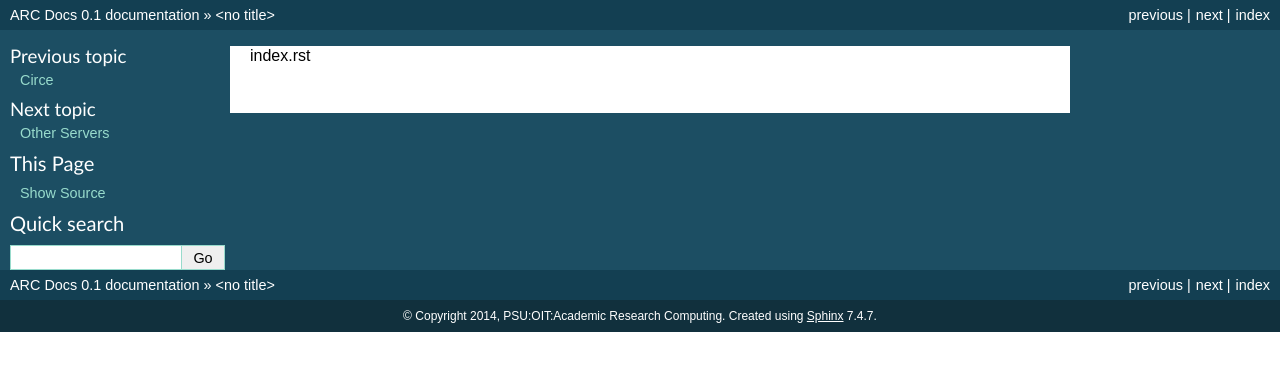
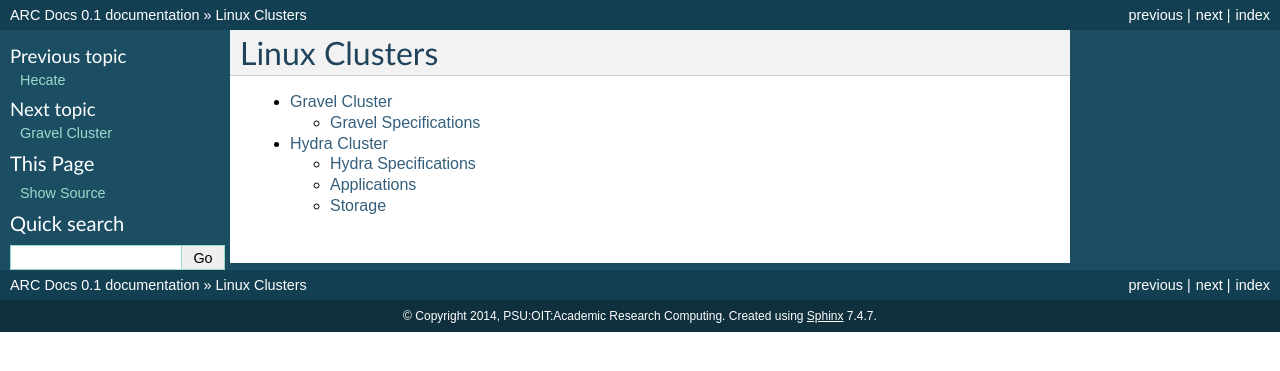
Before and after one commit to PSU-Research-Computing/psurc-docs, a Sphinx documentation site: the page built from source/linux_clusters/index.rst, in a window 1280 px wide. Shown: the top 371 px of the page. Built offline with Sphinx 7.4.7, drawn with Linux system fonts in a browser that asks for light colours.

Commit message:
Fixed cluster servers

```diff
--- a/source/compute_servers/index.rst
+++ b/source/compute_servers/index.rst
@@ -4,6 +4,6 @@
 
 .. toctree::
     :maxdepth: 2
+    :glob:
 
-    hecate
-    circe
+    *
--- a/source/linux_clusters/index.rst
+++ b/source/linux_clusters/index.rst
@@ -1 +1,10 @@
-index.rst
+*************
+Linux Clusters
+*************
+
+
+.. toctree::
+    :maxdepth: 2
+    :glob:
+
+    *
--- a/source/other_servers/index.rst
+++ b/source/other_servers/index.rst
@@ -5,5 +5,6 @@
 
 .. toctree::
     :maxdepth: 2
+    :glob:
 
-    hera
+    *
```
